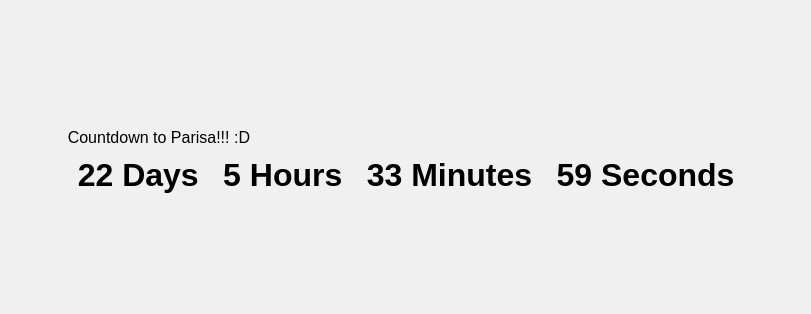
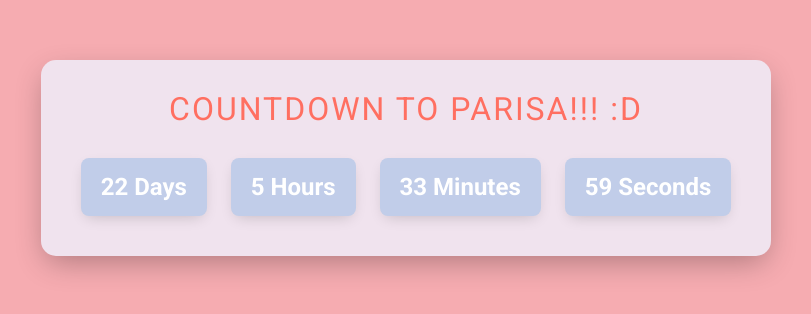
Before and after one commit to Zad-mousavi/countdown4244, a plain HTML site: page index.html in a window 1280 px wide. Shown: the part 242-556 px from the top of the page, without its empty margins (234-1045 px from the left). Drawn offline with Linux system fonts and the light colour scheme.

Commit message:
style.css

```diff
--- a/style.css
+++ b/style.css
@@ -1,20 +1,52 @@
-/* style.css */
+/* Include a Google Font */
+@import url('https://fonts.googleapis.com/css2?family=Roboto:wght@400;700&display=swap');
+
 body {
+    font-family: 'Roboto', sans-serif;
+    background-color: #f6acb1;
+    color: #ffffff;
+    margin: 0;
+    padding: 0;
     display: flex;
     justify-content: center;
     align-items: center;
     height: 100vh;
-    background-color: #f0f0f0;
-    font-family: Arial, sans-serif;
+    text-align: center;
 }
 
-#countdown {
-    text-align: center;
+#countdown-container {
+    background-color: #f0e3ee;
+    border-radius: 15px;
+    padding: 30px;
+    box-shadow: 0px 10px 30px -5px rgba(0, 0, 0, 0.3);
+}
+
+#title {
+    font-size: 2em;
+    margin-bottom: 20px;
+    color: #ff6f61;
+    text-transform: uppercase;
+    letter-spacing: 2px;
 }
 
 .time {
     display: inline-block;
+    background-color: #c1cde9;
     margin: 10px;
-    font-size: 2em;
+    padding: 15px 20px;
+    border-radius: 8px;
+    font-size: 1.5em;
     font-weight: bold;
+    box-shadow: 0px 5px 15px -5px rgba(0, 0, 0, 0.2);
 }
+
+/* Small animation for time update */
+.time {
+    animation: pop 0.6s ease;
+}
+
+@keyframes pop {
+    0% { transform: scale(0.95); }
+    50% { transform: scale(1.05); }
+    100% { transform: scale(1); }
+}
```
